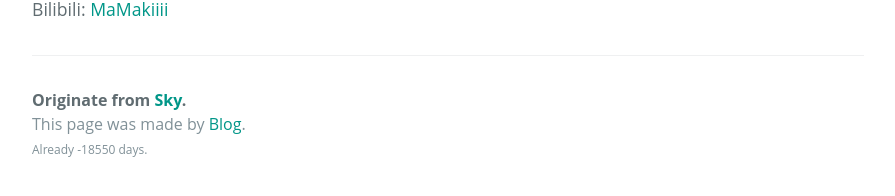
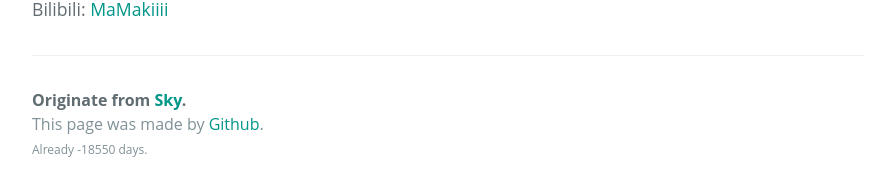
Before and after one commit to NishikinoSky/NishikinoSky.github.io, a Jekyll site: the page built from pages/about.md, in a window 1280 px wide and 1063 px high. Shown: the part 855-1051 px from the top of the window, without its empty margins (192-1087 px from the left). Built offline with Jekyll 4.4.1, drawn with Linux system fonts in a browser that asks for light colours; some web fonts are replaced.

Commit message:
Update default.html

```diff
--- a/_layouts/default.html
+++ b/_layouts/default.html
@@ -91,8 +91,8 @@
       {{ content }}
 
       <footer class="site-footer">
-        <span class="site-footer-owner">Originate from <a href="https://nishikinosky">Sky</a>.</span>
-        <span class="site-footer-credits">This page was made by<a href="https://github.com/NishikinoSky/nishikinosky.github.io"> Blog</a>.</span><br>
+        <span class="site-footer-owner">Originate from <a href="https://nishikinosky.github.io">Sky</a>.</span>
+        <span class="site-footer-credits">This page was made by<a href="https://github.com/NishikinoSky/nishikinosky.github.io"> Github</a>.</span><br>
         <span class="site-footer-credits" style="font-size:12px">Already <span id="sitetime"></span> days.</span>
         {% comment %} Gh icon
         <span class="my-span-icon">
```
